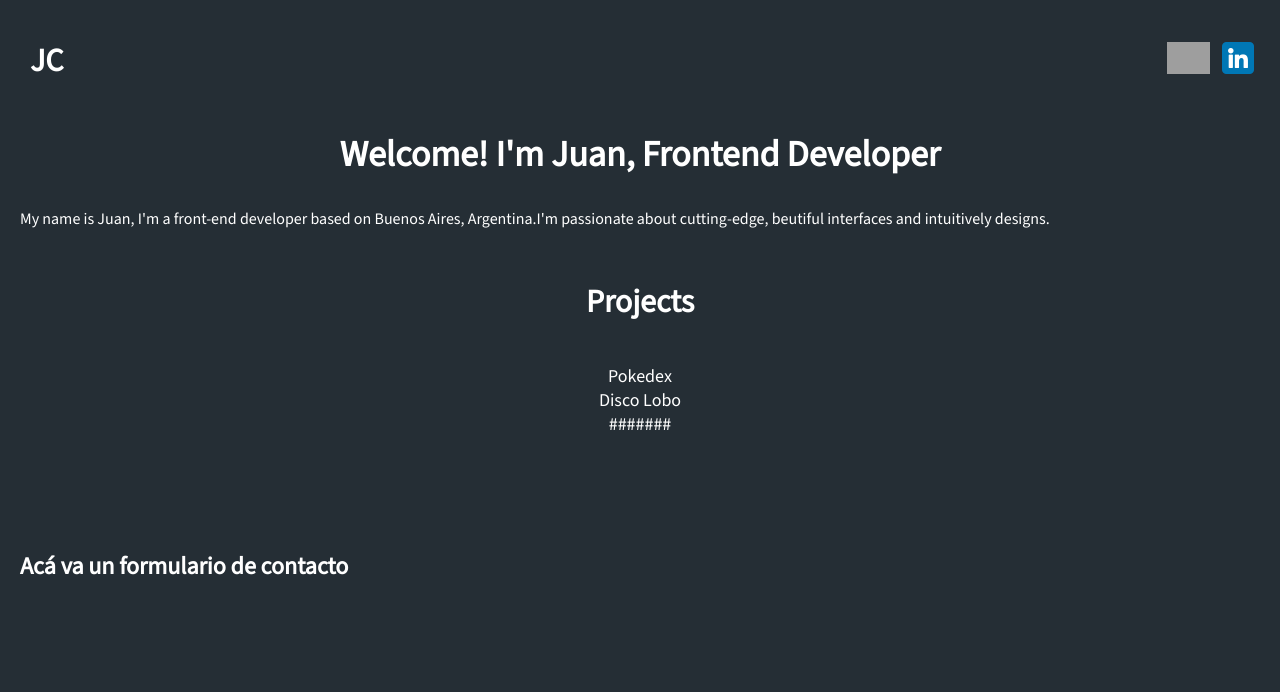
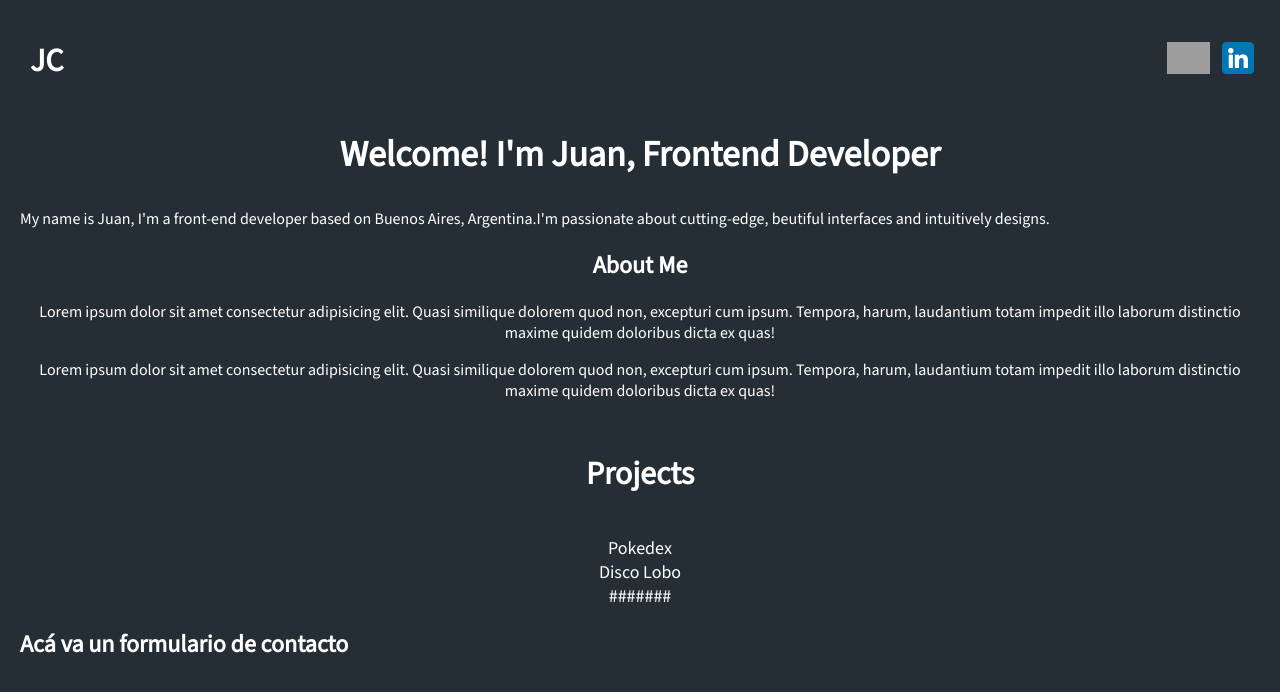
Before and after one commit to Juan1426/Portfolio, a React (Create React App) app: page / in a window 1280 px wide. Shown: the top 692 px of the page. Built offline with nearby package versions, Linux system fonts and the light colour scheme; grey boxes are pictures that could not be loaded.

Commit message:
Added section About and raw info

```diff
--- a/src/pages/Home/Home.jsx
+++ b/src/pages/Home/Home.jsx
@@ -6,15 +6,25 @@ export const  Home = () => {
         <div className="main">
             <main className="main-container">
                 <section className="home-hero">
-
-                </section>
                     <div className="title-juan">
                         <h2 className="name">Welcome! I'm Juan, Frontend Developer</h2>
                     </div>
                     <div className="description">
                         <p>My name is Juan, I'm a front-end developer based on Buenos Aires, Argentina.I'm passionate about cutting-edge, beutiful interfaces and intuitively designs.</p>
-
                     </div>
+                </section>
+                <section className="about">
+                    <div className="about_container">
+                        <div className="about_title">
+                            <h2>About Me</h2>
+                        </div>
+                        <div className="about_description">
+                            <p className="main_text">Lorem ipsum dolor sit amet consectetur adipisicing elit. Quasi similique dolorem quod non, excepturi cum ipsum. Tempora, harum, laudantium totam impedit illo laborum distinctio maxime quidem doloribus dicta ex quas!</p>
+                            <p className="main_text">Lorem ipsum dolor sit amet consectetur adipisicing elit. Quasi similique dolorem quod non, excepturi cum ipsum. Tempora, harum, laudantium totam impedit illo laborum distinctio maxime quidem doloribus dicta ex quas!</p>
+                            <p className="main_text"></p>
+                        </div>
+                    </div>
+                </section>
 
                 <section className="proyects">
                     <div>
```
Also changed, not shown: src/pages/About/About.jsx (+7 -0 lines). Lines whose indentation alone changed are shown as unchanged.
